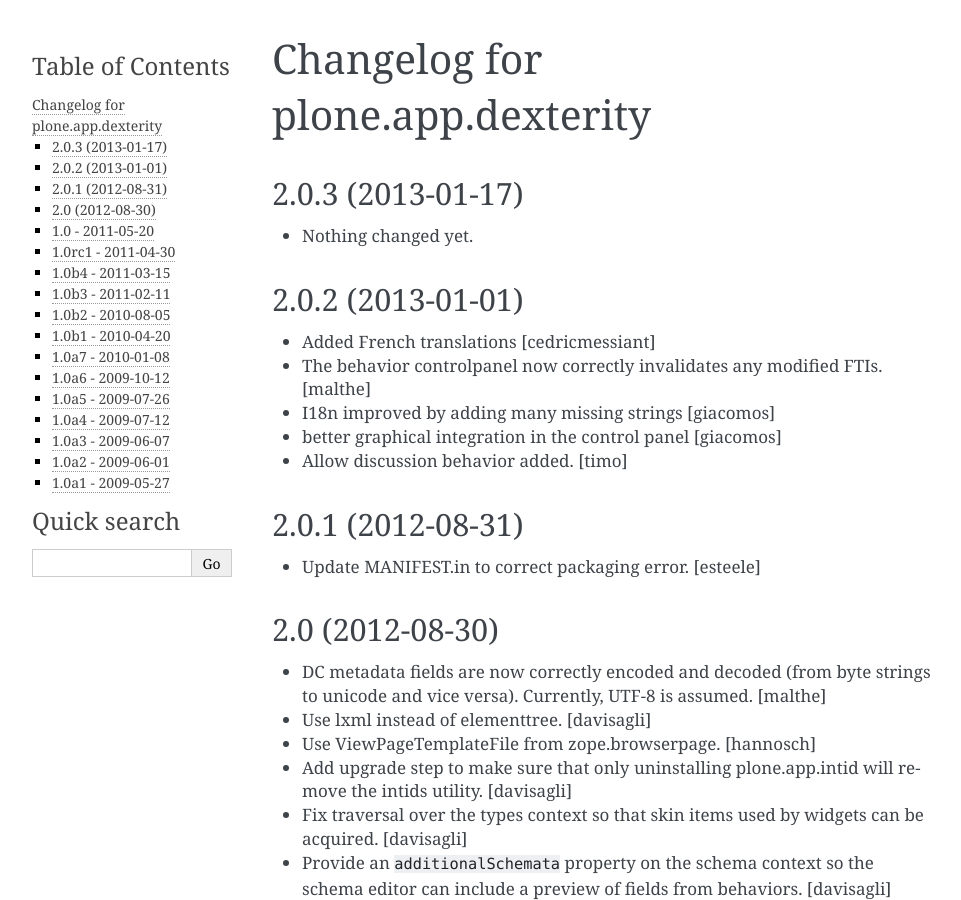
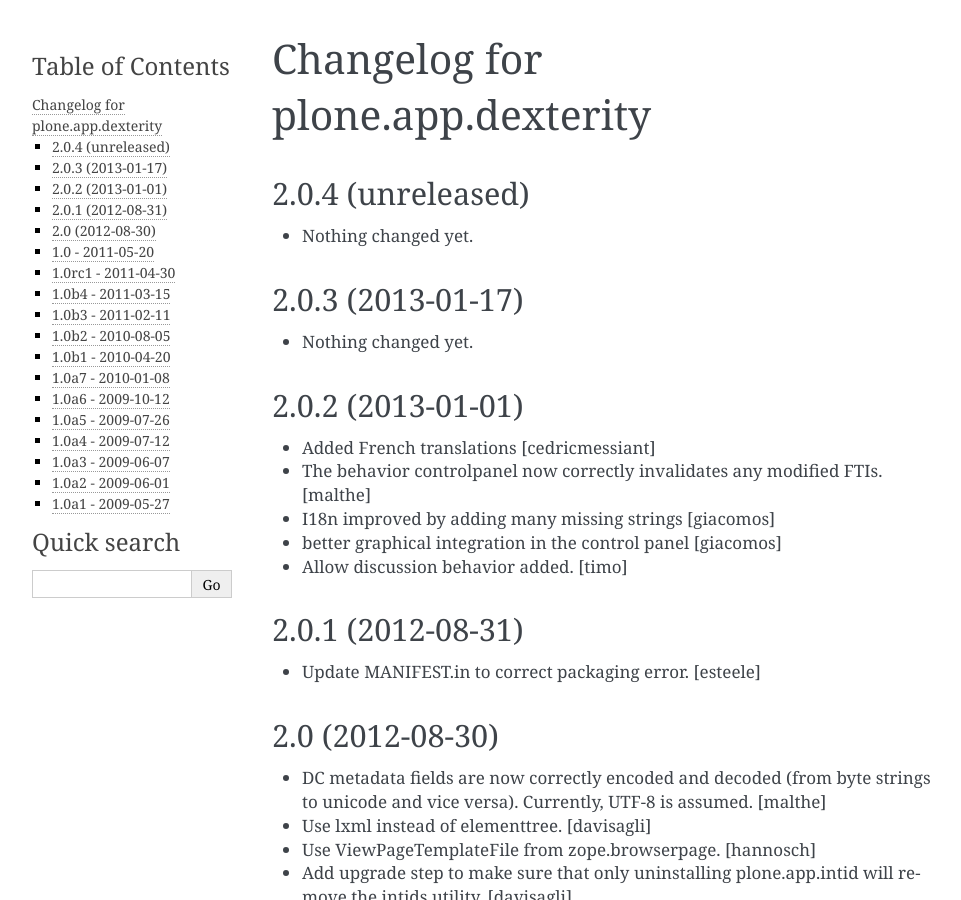
Before and after one commit to plone/plone.app.dexterity, a Sphinx documentation site: the page built from docs/HISTORY.txt, in a window 1280 px wide and 900 px high. Shown: the whole window, without its empty margins (148-1109 px from the left). Built offline with Sphinx 7.4.7, drawn with Linux system fonts in a browser that asks for light colours.

Commit message:
Back to development: 2.0.4

```diff
--- a/docs/HISTORY.txt
+++ b/docs/HISTORY.txt
@@ -1,5 +1,11 @@
 Changelog for plone.app.dexterity
 =================================
+
+2.0.4 (unreleased)
+------------------
+
+- Nothing changed yet.
+
 
 2.0.3 (2013-01-17)
 ------------------
--- a/setup.py
+++ b/setup.py
@@ -1,7 +1,7 @@
 from setuptools import setup, find_packages
 import os
 
-version = '2.0.3'
+version = '2.0.4.dev0'
 
 setup(name='plone.app.dexterity',
       version=version,
```
